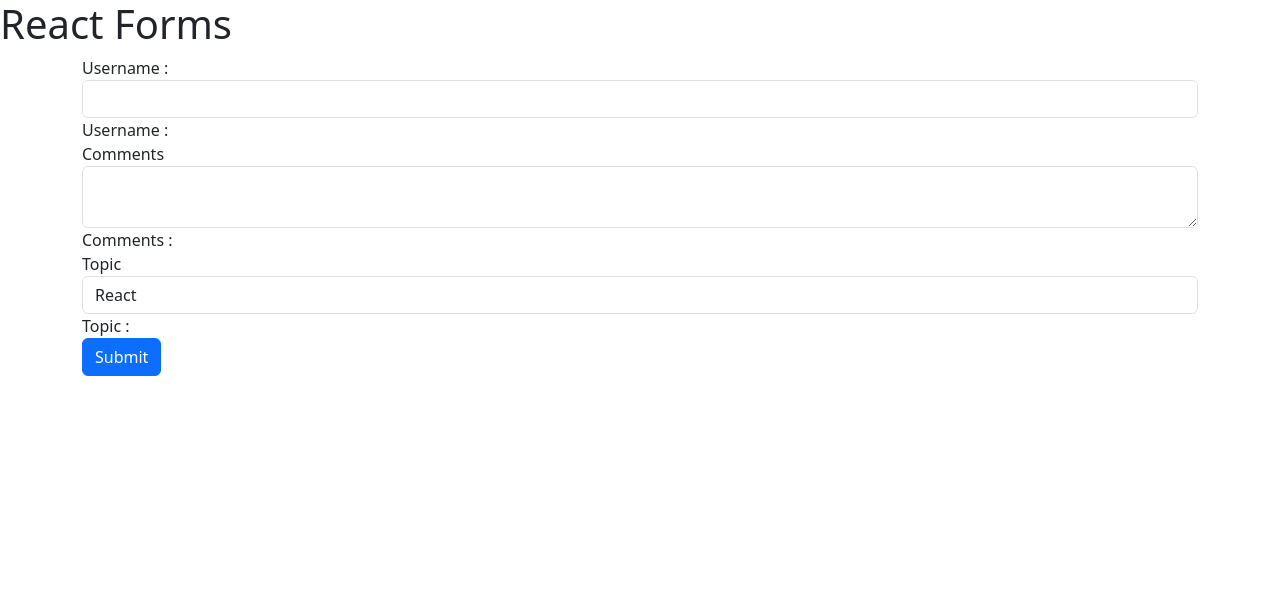
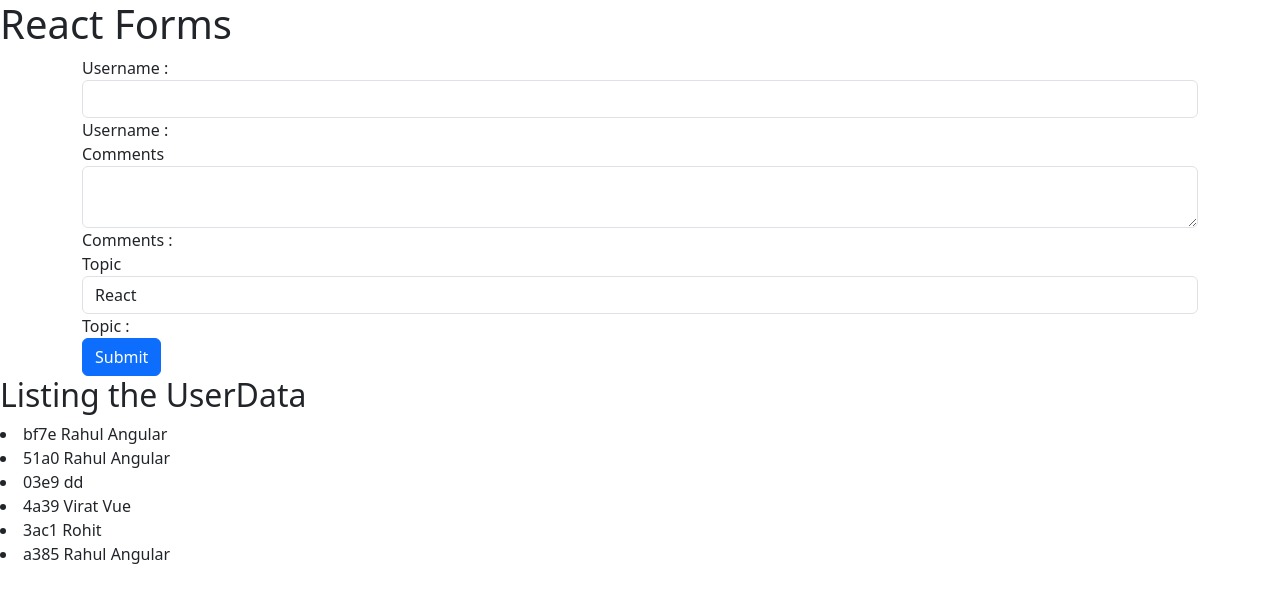
Before and after one commit to SE-rahulmandal18/Angular, a React (Create React App) app in the folder React/myapp/: page / in a window 1280 px wide. Shown: the top 602 px of the page. Built offline with nearby package versions, Linux system fonts and the light colour scheme; data requests are answered from the project's data file.

Commit message:
axios, aync & await, promise concept

```diff
--- /dev/null
+++ b/React/myapp/db.json
@@ -0,0 +1,40 @@
+{
+  "users": [
+    {
+      "id": "bf7e",
+      "userName": "Rahul",
+      "comments": "How are You ?",
+      "topic": "Angular"
+    },
+    {
+      "id": "51a0",
+      "userName": "Rahul",
+      "comments": "How good",
+      "topic": "Angular"
+    },
+    {
+      "id": "03e9",
+      "userName": "dd",
+      "comments": "dd",
+      "topic": ""
+    },
+    {
+      "id": "4a39",
+      "userName": "Virat",
+      "comments": "How are you?",
+      "topic": "Vue"
+    },
+    {
+      "id": "3ac1",
+      "userName": "Rohit",
+      "comments": "Good To See You",
+      "topic": ""
+    },
+    {
+      "id": "a385",
+      "userName": "Rahul",
+      "comments": "Hi",
+      "topic": "Angular"
+    }
+  ]
+}
--- a/React/myapp/package.json
+++ b/React/myapp/package.json
@@ -6,6 +6,7 @@
     "@testing-library/jest-dom": "^5.17.0",
     "@testing-library/react": "^13.4.0",
     "@testing-library/user-event": "^13.5.0",
+    "axios": "^1.6.7",
     "react": "^18.2.0",
     "react-dom": "^18.2.0",
     "react-scripts": "5.0.1",
--- a/React/myapp/src/Forms in React/App.js
+++ b/React/myapp/src/Forms in React/App.js
@@ -1,14 +1,15 @@
 import React from 'react'
 import UncontrolledForm from './UncontrolledForm'
 import ControlledForm from './ControlledForm'
+import ListUserData from './ListUserData'
 
 const App = () => {
   return (
     <div>
         <h1>React Forms</h1>
         {/* <UncontrolledForm/> */}
-
         <ControlledForm/>
+        <ListUserData/>
     </div>
   )
 }
--- a/React/myapp/src/Forms in React/ControlledForm.js
+++ b/React/myapp/src/Forms in React/ControlledForm.js
@@ -1,4 +1,5 @@
 import React, { Component } from 'react'
+import axios from 'axios';
 
 class ControlledForm extends Component {
 
@@ -40,9 +41,29 @@ class ControlledForm extends Component {
 
     handleFormSubmit = (event) => {
 
-        console.log(`User Name: ${this.state.userName}
-         Comments: ${this.state.comments}
-         Topic: ${this.state.topic}`);
+        // console.log(`User Name: ${this.state.userName}  Comments: ${this.state.comments}  Topic: ${this.state.topic}`);
+
+        let { userName, comments, topic } = this.state;
+        let data = {
+
+            "userName": userName,
+            "comments": comments,
+            "topic": topic
+        }
+
+        axios.post(`http://localhost:3005/users`, data)
+            .then(
+                response => {   //console.log(response)
+
+                    if(response.status === 201) {
+                        console.log(response.data);
+                    }
+                }
+            )
+            .catch(
+                error => console.log(error)
+            );
+
         event.preventDefault();
     }
 
--- /dev/null
+++ b/React/myapp/src/Forms in React/ListUserData.js
@@ -0,0 +1,57 @@
+
+import axios from 'axios'
+import React, { Component } from 'react'
+
+export class ListUserData extends Component {
+
+    constructor() {
+        super()
+
+        this.state = {
+            users: []
+        }
+    }
+
+    async componentDidMount() {
+
+        // method -> with promise
+
+        // axios.get('http://localhost:3005/users')
+        // .then(
+        //     response => {        //console.log(response.data)
+        //         this.setState({
+        //             users: response.data
+        //         },
+        //         () => {
+        //             console.log(this.state.users);
+        //         })
+        //     }
+        // )
+
+        // method with async and await
+        try {
+            const response = await axios.get('http://localhost:3005/users')
+            this.setState({
+                users: response.data
+            })
+
+        } catch (error) {
+            console.log(error);
+        }
+    }
+
+    render() {
+        return (
+            <div>
+                <h2>Listing the UserData</h2>
+                {this.state.users.map(
+                    (user) => (
+                        <li key={user.id}> {user.id} {user.userName} {user.topic}</li>
+                    )
+                )}
+            </div>
+        )
+    }
+}
+
+export default ListUserData
```
Also changed, not shown: 1 other file (tests, documents, lock files or other folders).
